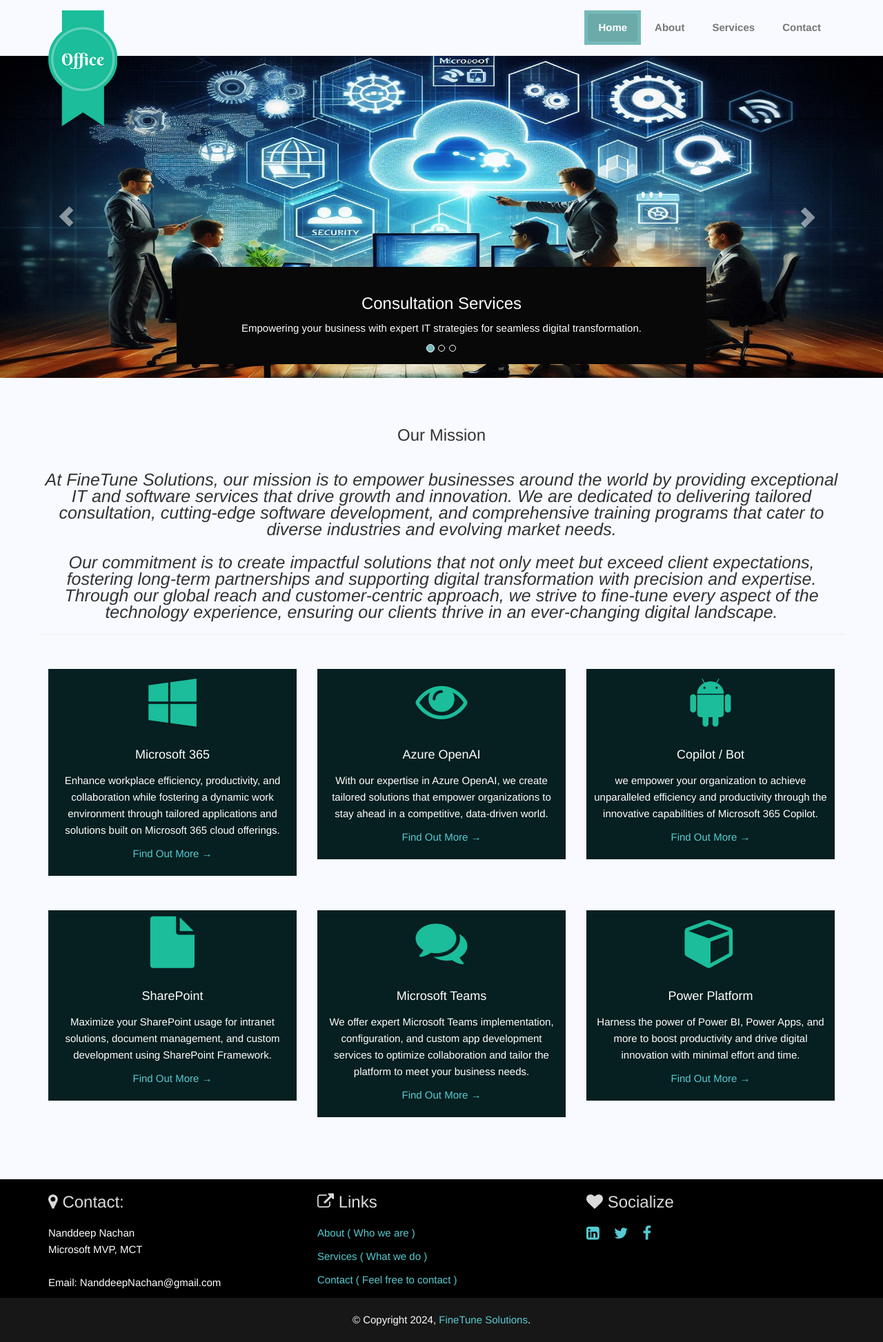
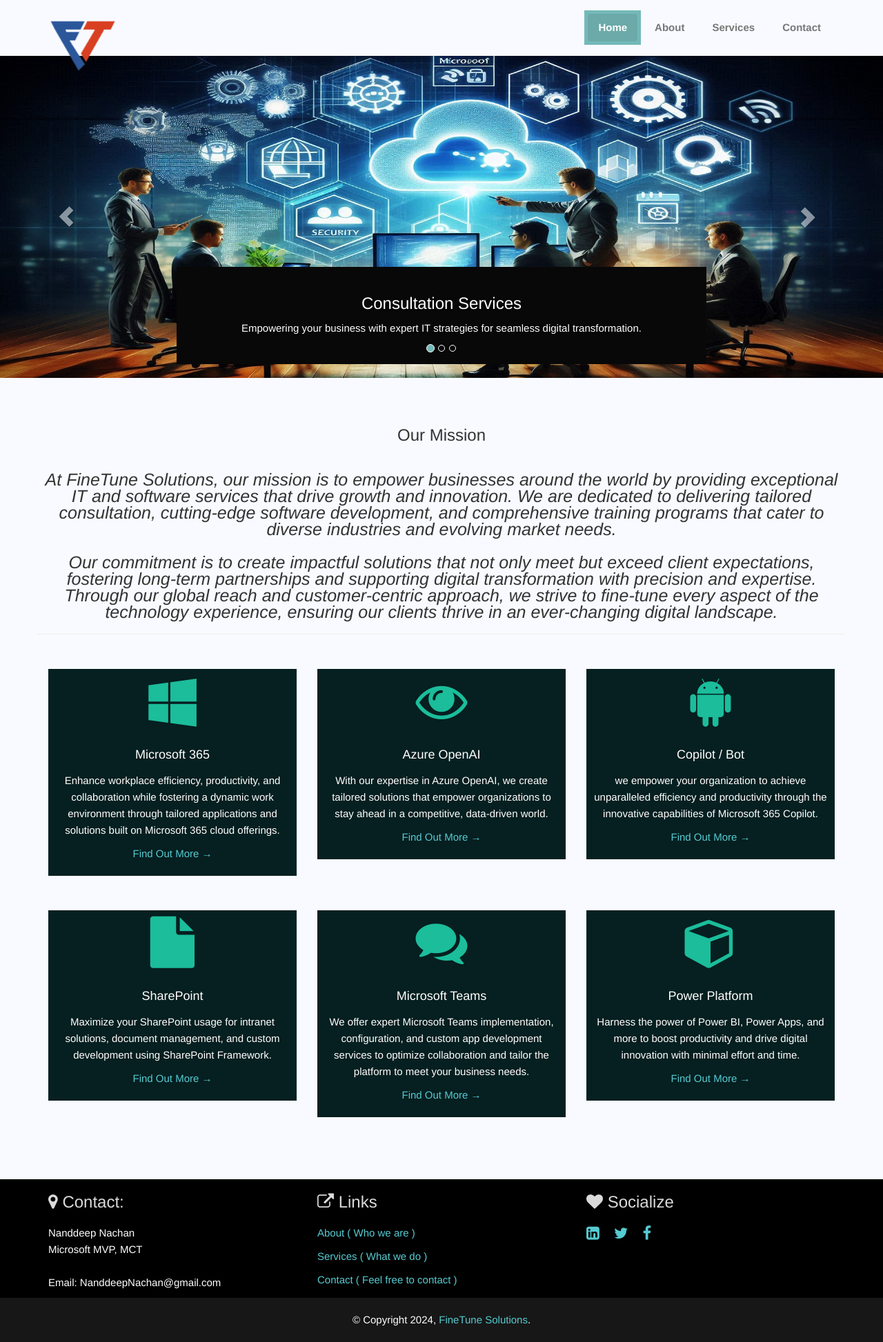
Before and after one commit to SarikaNachan/SarikaNachan.github.io, a Jekyll site: the page built from index.html, in a window 1280 px wide. Shown: the whole page at 69% size. Built offline with Jekyll 4.4.1, drawn with Linux system fonts in a browser that asks for light colours.

Commit message:
logo change

```diff
--- a/_includes/header.html
+++ b/_includes/header.html
@@ -11,7 +11,7 @@
       </button>
 
       <a class="navbar-brand wow fadeInDownBig" href="index.html"><img class="office-logo"
-          src="../assets/img/slider/Office.png" alt="Office"></a>
+          src="../assets/img/slider/logo.png" alt="Office"></a>
     </div>
 
     <div id="navbar-spy" class="collapse navbar-collapse navbar-responsive-collapse">
```
Also changed, not shown: assets/img/slider/logo.png (added).
